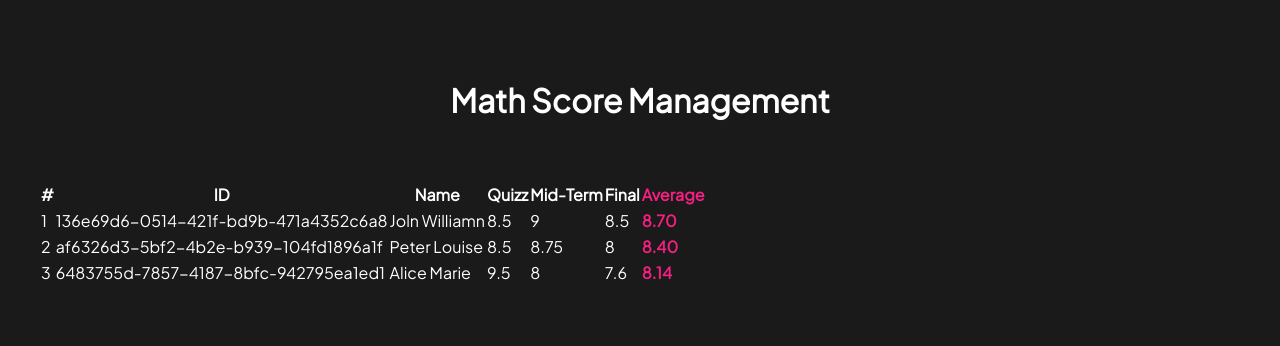
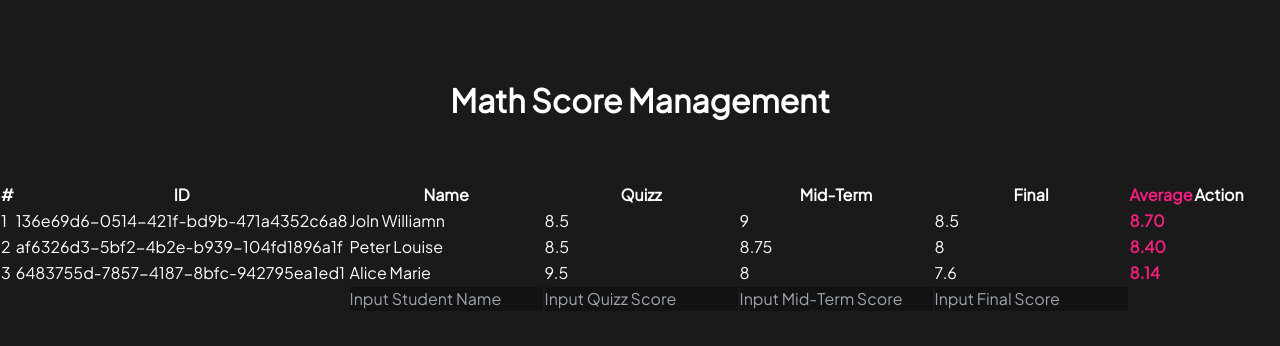
Before and after one commit to trilnh92/class-mgmt, a Vue app: page / in a window 1280 px wide. Shown: the top 346 px of the page. Built offline with nearby package versions, Linux system fonts and the light colour scheme.

Commit message:
Add UI for func Add/Edit/Delete

```diff
--- a/index.html
+++ b/index.html
@@ -1,5 +1,5 @@
 <!doctype html>
-<html lang="en">
+<html lang="en" data-theme="luxury">
 
 <head>
   <meta charset="UTF-8" />
--- a/src/assets/main.scss
+++ b/src/assets/main.scss
@@ -1,8 +1,8 @@
 @import url('https://fonts.googleapis.com/css2?family=Plus+Jakarta+Sans:wght@400,700&display=swap');
 
-// @tailwind base;
-// @tailwind components;
-// @tailwind utilities;
+@tailwind base;
+@tailwind components;
+@tailwind utilities;
 
 body {
     background: #1a1a1a;
--- a/src/components/Subject.vue
+++ b/src/components/Subject.vue
@@ -1,5 +1,6 @@
 <script setup>
 import { ref } from "vue";
+import { PencilIcon, TrashIcon, PlusIcon } from "@heroicons/vue/24/solid";
 
 import mathScoreData from "../assets/data/mathScore.json";
 
@@ -18,7 +19,9 @@ function calcAverage(item) {
   </section>
 
   <section class="subject-wrapper">
-    <table class="table-auto">
+    <div class="overflow-x-auto">
+      <table class="table">
+        <thead>
           <tr>
             <th>#</th>
             <th class="hidden">ID</th>
@@ -27,8 +30,10 @@ function calcAverage(item) {
             <th>Mid-Term</th>
             <th>Final</th>
             <th class="average">Average</th>
-        <th></th>
+            <th>Action</th>
           </tr>
+        </thead>
+        <tbody>
           <tr v-for="(item, index) in mathScores" :key="item.id">
             <td>{{ index + 1 }}</td>
             <td class="hidden">{{ item.id }}</td>
@@ -37,14 +42,64 @@ function calcAverage(item) {
             <td>{{ item.midTerm }}</td>
             <td>{{ item.final }}</td>
             <td class="average">{{ calcAverage(item) }}</td>
+            <td>
+              <button class="btn btn-circle">
+                <pencil-icon class="icon size-5 text-green-500" />
+              </button>
+              <button class="btn btn-circle">
+                <trash-icon class="icon size-5 text-red-500" />
+              </button>
+            </td>
+          </tr>
+          <tr>
             <td></td>
+            <td class="hidden"></td>
+            <td>
+              <input
+                type="text"
+                placeholder="Input Student Name"
+                class="input input-bordered w-full max-w-xs"
+              />
+            </td>
+            <td>
+              <input
+                type="text"
+                placeholder="Input Quizz Score"
+                class="input input-bordered w-full max-w-xs"
+              />
+            </td>
+            <td>
+              <input
+                type="text"
+                placeholder="Input Mid-Term Score"
+                class="input input-bordered w-full max-w-xs"
+              />
+            </td>
+            <td>
+              <input
+                type="text"
+                placeholder="Input Final Score"
+                class="input input-bordered w-full max-w-xs"
+              />
+            </td>
+            <td class="average"></td>
+            <td>
+              <button class="btn btn-circle">
+                <plus-icon class="icon size-5 text-green-500" />
+              </button>
+            </td>
           </tr>
+        </tbody>
       </table>
+    </div>
   </section>
 </template>
 
 
 <style lang="scss">
+body {
+  min-height: 100vh;
+}
 .header-wrapper {
   display: flex;
   justify-content: center;
@@ -53,7 +108,7 @@ function calcAverage(item) {
 }
 
 .subject-wrapper {
-  width: 1200px;
+  max-width: 1366px;
   margin-inline: auto;
 
   padding-top: 60px;
@@ -63,4 +118,15 @@ function calcAverage(item) {
   color: #f41f7f;
   font-weight: 700;
 }
+
+.table {
+  th,
+  td {
+    font-size: 16px;
+  }
+
+  tr {
+    border-bottom-color: #272727;
+  }
+}
 </style>
--- a/tailwind.config.js
+++ b/tailwind.config.js
@@ -5,5 +5,9 @@ export default {
   theme: {
     extend: {},
   },
-  plugins: [],
+  plugins: [
+    require('daisyui')
+  ], daisyui: {
+    themes: ["luxury"],
+  },
 }
```
Also changed, not shown: package.json (+6 -6 lines), src/components/HelloWorld.vue (deleted, +0 -43 lines), 1 other file (tests, documents, lock files or other folders). Lines whose indentation alone changed are shown as unchanged.
